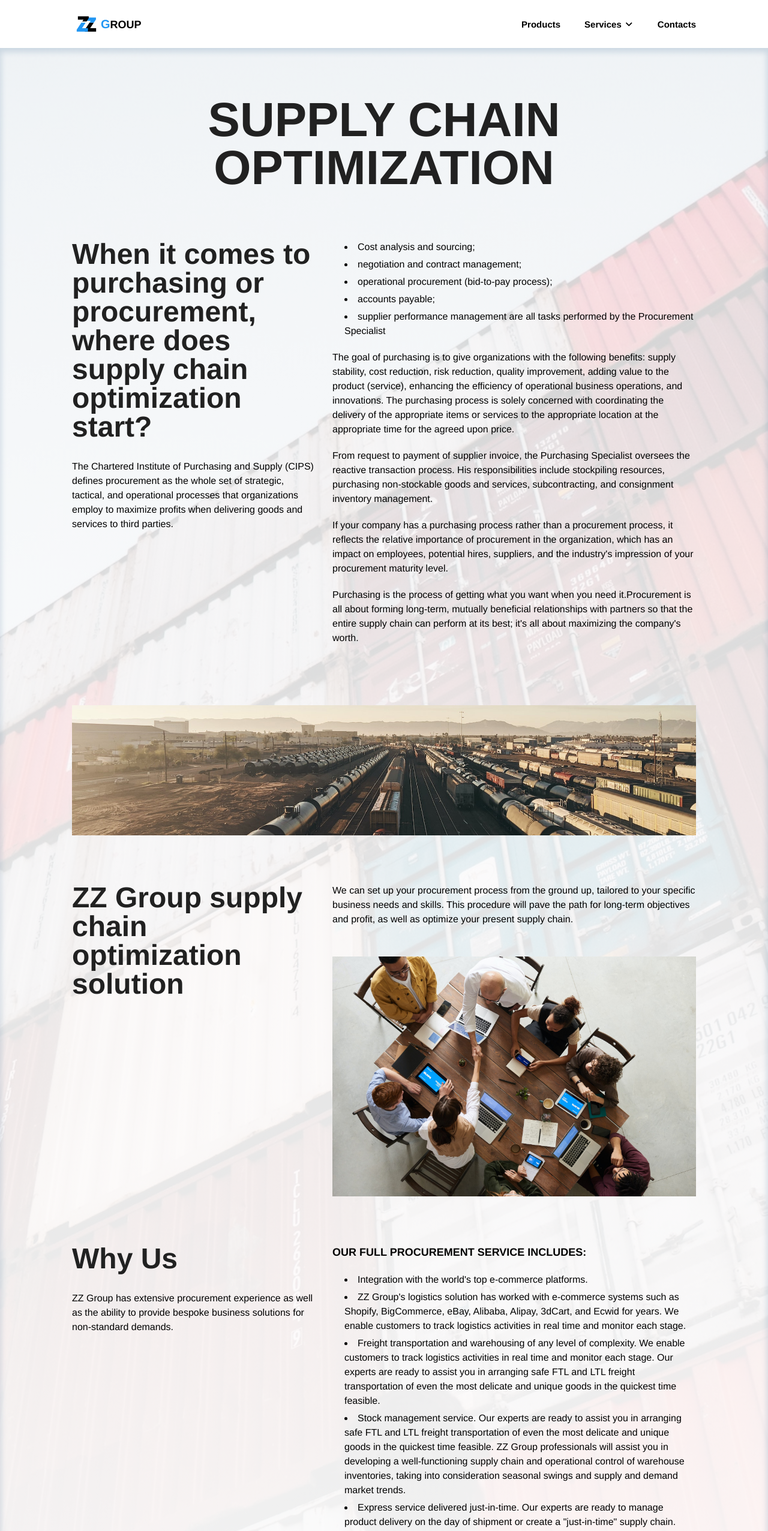
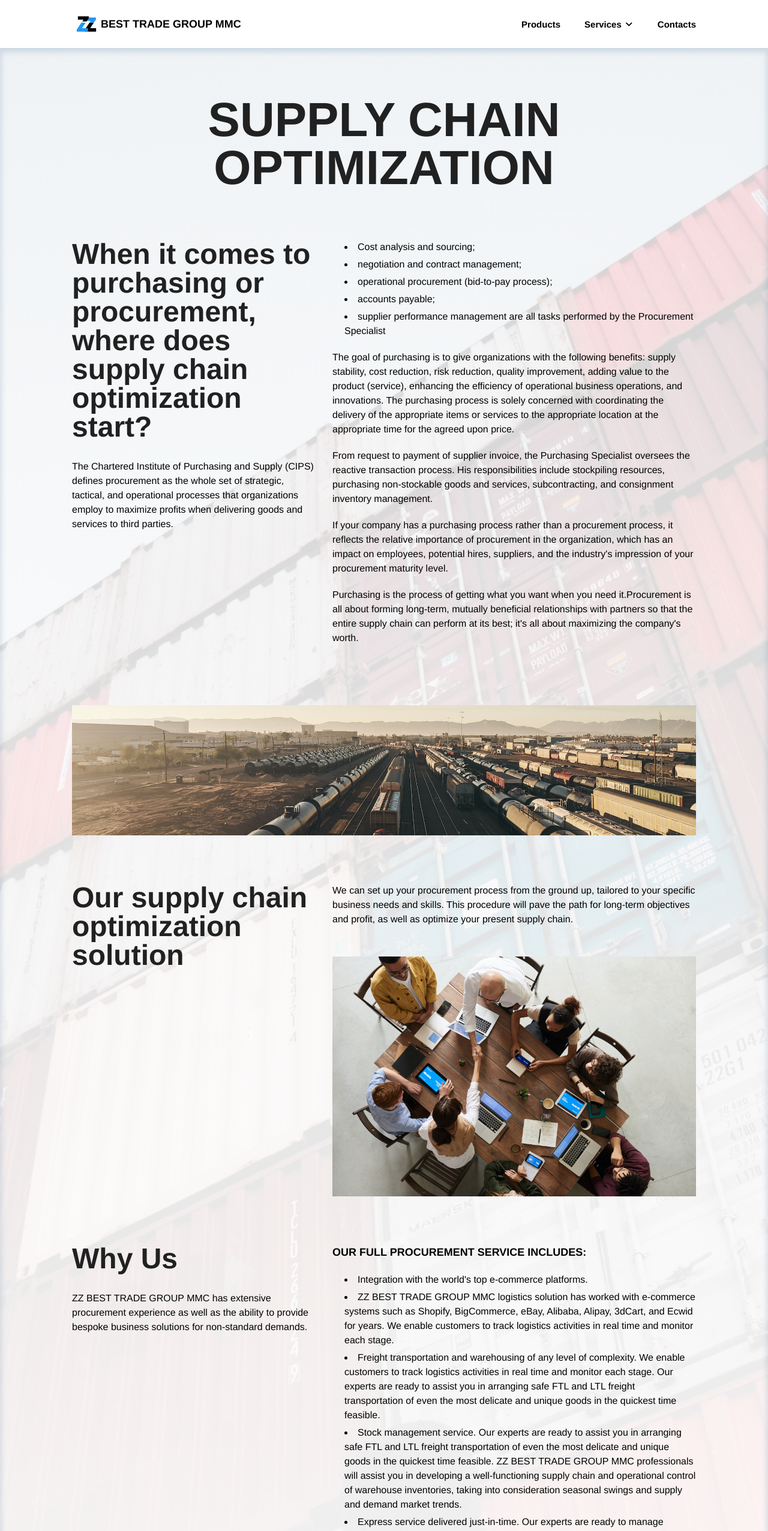
Before and after one commit to flatydoc/ZZFront, a Vue app: page /supply-chain-optimization in a window 1280 px wide. Shown: the top 2553 px of the page at 60% size. Built offline with nearby package versions, Linux system fonts and the light colour scheme.

Commit message:
text_fix

```diff
--- a/package.json
+++ b/package.json
@@ -18,6 +18,7 @@
     "sass": "^1.56.1",
     "sass-loader": "^13.2.0",
     "vue": "^3.2.13",
+    "vue-i18n": "^8.28.2",
     "vue-router": "^4.1.6",
     "vue3-carousel": "^0.2.8"
   },
--- a/src/components/HeaderBlock.vue
+++ b/src/components/HeaderBlock.vue
@@ -7,7 +7,7 @@
           src="../assets/logo.svg"
           alt="ZZ BEST TRADE GROUP MMC logo"
         />
-        <p class="logo-name"><span>G</span>ROUP</p>
+        <p class="logo-name">BEST TRADE GROUP MMC</p>
       </router-link>
       <nav class="nav">
         <router-link @click="active = false" class="nav__item" to="/products"
--- a/src/components/pages/HomePage.vue
+++ b/src/components/pages/HomePage.vue
@@ -8,9 +8,9 @@
         </h1>
         <p class="subtitle">BEST TRADE GROUP MMC</p>
         <p class="desc">
-          Our services will assist you in trading your products in UAE. Our
-          goods are produced in our own full-cycle manufacturing facilities in
-          China.
+          Our services will assist you in trading your products in Azerbaijan.
+          Our goods are produced in our own full-cycle manufacturing facilities
+          in China.
         </p>
         <Button
           @click="open('/contacts')"
@@ -33,8 +33,8 @@
           </div>
           <h3 class="card-title">IMPORT / EXPORT</h3>
           <p>
-            Many enterprises have already benefited from ZZ group's assistance
-            in importing and exporting their goods around the world.
+            Many enterprises have already benefited from ZZ BEST TRADE GROUP MMC
+            assistance in importing and exporting their goods around the world.
           </p>
         </div>
         <div @click="open('/supply-chain-optimization')" class="card">
@@ -47,8 +47,9 @@
           </div>
           <h3 class="card-title">SUPPLY CHAIN OPTIMIZATION</h3>
           <p>
-            ZZ Group has extensive experience with procurement processes and
-            developing tailored business solutions for specific needs.
+            ZZ BEST TRADE GROUP MMC has extensive experience with procurement
+            processes and developing tailored business solutions for specific
+            needs.
           </p>
         </div>
         <div @click="open('/trade-promotion-optimization')" class="card">
@@ -61,7 +62,7 @@
           </div>
           <h3 class="card-title">TRADE PROMOTION OPTIMIZATION</h3>
           <p>
-            The ZZ company splits the expense of exposition stands and
+            ZZ BEST TRADE GROUP MMC splits the expense of exposition stands and
             promoters, presenters, marketers, and designers.
           </p>
         </div>
--- a/src/components/pages/ImportPage.vue
+++ b/src/components/pages/ImportPage.vue
@@ -61,18 +61,19 @@
           companies on the market that assist with import and export, as well as
           organizing delivery to a warehouse. Professionals working in such
           firms rule out the potential of making a mistake in document
-          preparation or violating the law. ZZ group has already assisted
-          several enterprises in effectively importing and exporting their
-          products in UAE and China. Managers have set up a dependable system
-          involving manufacturers, sellers, buyers, and delivery providers to
-          accomplish this.
+          preparation or violating the law. ZZ BEST TRADE GROUP MMC has already
+          assisted several enterprises in effectively importing and exporting
+          their products in Azerbaijan and China. Managers have set up a
+          dependable system involving manufacturers, sellers, buyers, and
+          delivery providers to accomplish this.
         </p>
       </div>
     </section>
     <section class="footer">
       <h4 class="footer-title">Find out more about the service</h4>
       <p class="footer-subtitle">
-        ZZ Group will provide you with the comprehensive service you require.
+        ZZ BEST TRADE GROUP MMC will provide you with the comprehensive service
+        you require.
       </p>
       <Button
         @click="open('/contacts')"
--- a/src/components/pages/LogisticsServicesPage.vue
+++ b/src/components/pages/LogisticsServicesPage.vue
@@ -28,7 +28,9 @@
     <img src="../../assets/logistics_page_2.png" />
     <section class="chapter">
       <div class="chapter__block-left">
-        <h3 class="chapter-title">Logistics benefits with ZZ Group</h3>
+        <h3 class="chapter-title">
+          Logistics benefits with ZZ BEST TRADE GROUP MMC
+        </h3>
         <ul class="chapter-list">
           <li>
             Decreasing the costs of transporting and selling products to end
@@ -61,7 +63,7 @@
     </section>
     <section class="chapter">
       <div class="chapter__block-left">
-        <h3 class="chapter-title">Why ZZ Group</h3>
+        <h3 class="chapter-title">Why Us</h3>
       </div>
       <div class="chapter__block-right">
         <p>
@@ -70,9 +72,9 @@
           customs clearance.
         </p>
         <p>
-          ZZ Group handles all aspects of packing, labeling, storage, and
-          transportation of raw materials and goods, allowing business
-          management to concentrate on the product.
+          ZZ BEST TRADE GROUP MMC handles all aspects of packing, labeling,
+          storage, and transportation of raw materials and goods, allowing
+          business management to concentrate on the product.
         </p>
       </div>
     </section>
@@ -80,7 +82,8 @@
     <section class="footer">
       <h4 class="footer-title">Find out more about the service</h4>
       <p class="footer-subtitle">
-        ZZ Group will provide you with the comprehensive service you require.
+        ZZ BEST TRADE GROUP MMC will provide you with the comprehensive service
+        you require.
       </p>
       <Button
         @click="open('/contacts')"
--- a/src/components/pages/ProductsPage.vue
+++ b/src/components/pages/ProductsPage.vue
@@ -2,10 +2,11 @@
   <div class="wrapper">
     <section class="head">
       <div class="info">
-        <h1 class="title">
+        <h2 class="title">
           PRODUCTS <br />
           ZZ GROUP
-        </h1>
+        </h2>
+        <p class="subtitle">BEST TRADE GROUP MMC</p>
         <a class="anchor-link button" href="#consumer_electronics"
           >Consumer electronics</a
         >
@@ -199,6 +200,14 @@
         color: #212121;
         font-size: 80px;
         font-weight: 700;
+      }
+
+      .subtitle {
+        margin-bottom: 30px;
+
+        color: rgba(33, 33, 33, 0.6);
+        font-size: 36px;
+        font-weight: 400;
       }
 
       .anchor-link {
--- a/src/components/pages/SupplyChainPage.vue
+++ b/src/components/pages/SupplyChainPage.vue
@@ -58,9 +58,7 @@
     <img src="../../assets/supply_page_1.jpg" />
     <section class="chapter">
       <div class="chapter__block-left">
-        <h3 class="chapter-title">
-          ZZ Group supply chain optimization solution
-        </h3>
+        <h3 class="chapter-title">Our supply chain optimization solution</h3>
       </div>
       <div class="chapter__block-right">
         <p>
@@ -80,8 +78,9 @@
       <div class="chapter__block-left">
         <h3 class="chapter-title">Why Us</h3>
         <p>
-          ZZ Group has extensive procurement experience as well as the ability
-          to provide bespoke business solutions for non-standard demands.
+          ZZ BEST TRADE GROUP MMC has extensive procurement experience as well
+          as the ability to provide bespoke business solutions for non-standard
+          demands.
         </p>
       </div>
       <div class="chapter__block-right">
@@ -91,10 +90,10 @@
         <ul class="chapter-list">
           <li>Integration with the world's top e-commerce platforms.</li>
           <li>
-            ZZ Group's logistics solution has worked with e-commerce systems
-            such as Shopify, BigCommerce, eBay, Alibaba, Alipay, 3dCart, and
-            Ecwid for years. We enable customers to track logistics activities
-            in real time and monitor each stage.
+            ZZ BEST TRADE GROUP MMC logistics solution has worked with
+            e-commerce systems such as Shopify, BigCommerce, eBay, Alibaba,
+            Alipay, 3dCart, and Ecwid for years. We enable customers to track
+            logistics activities in real time and monitor each stage.
           </li>
           <li>
             Freight transportation and warehousing of any level of complexity.
@@ -106,11 +105,11 @@
           <li>
             Stock management service. Our experts are ready to assist you in
             arranging safe FTL and LTL freight transportation of even the most
-            delicate and unique goods in the quickest time feasible. ZZ Group
-            professionals will assist you in developing a well-functioning
-            supply chain and operational control of warehouse inventories,
-            taking into consideration seasonal swings and supply and demand
-            market trends.
+            delicate and unique goods in the quickest time feasible. ZZ BEST
+            TRADE GROUP MMC professionals will assist you in developing a
+            well-functioning supply chain and operational control of warehouse
+            inventories, taking into consideration seasonal swings and supply
+            and demand market trends.
           </li>
           <li>
             Express service delivered just-in-time. Our experts are ready to
@@ -118,17 +117,17 @@
             "just-in-time" supply chain.
           </li>
           <li>
-            Service for reverse logistics. ZZ Group is prepared to give our
-            customers with the option of returning defective products through a
-            global network of warehouses. We provide a simple return policy and
-            prompt replacement.
+            Service for reverse logistics. ZZ BEST TRADE GROUP MMC is prepared
+            to give our customers with the option of returning defective
+            products through a global network of warehouses. We provide a simple
+            return policy and prompt replacement.
           </li>
         </ul>
       </div>
     </section>
     <section class="benefits">
       <h4 class="benefits-title">
-        ZZ Group benefits for procurement services:
+        ZZ BEST TRADE GROUP MMC benefits for procurement services:
       </h4>
       <div class="benefits__wrapper">
         <div>
@@ -147,7 +146,8 @@
     <section class="footer">
       <h4 class="footer-title">Find out more about the service</h4>
       <p class="footer-subtitle">
-        ZZ Group will provide you with the comprehensive service you require.
+        ZZ BEST TRADE GROUP MMC will provide you with the comprehensive service
+        you require.
       </p>
       <Button
         @click="open('/contacts')"
--- a/src/components/pages/TradePromotionPage.vue
+++ b/src/components/pages/TradePromotionPage.vue
@@ -84,19 +84,21 @@
           type of event, owing to a lack of funds. They must pay not only the
           entrance fees, but also all associated expenditures such as travel,
           visas, lodging, stand design, printing of all handouts, and the wages
-          of managers or corporate representatives. ZZ Group decided to provide
-          special conditions to assist diverse enterprises and start-ups in
-          attending trade shows. We promise to split the cost of exposition
-          stands and to provide promoters, speakers, marketers, and designers to
-          help with the creation of promotional materials. At the same time, ZZ
-          Group gives comprehensive participation metrics and advice.
+          of managers or corporate representatives. ZZ BEST TRADE GROUP MMC
+          decided to provide special conditions to assist diverse enterprises
+          and start-ups in attending trade shows. We promise to split the cost
+          of exposition stands and to provide promoters, speakers, marketers,
+          and designers to help with the creation of promotional materials. At
+          the same time, ZZ BEST TRADE GROUP MMC gives comprehensive
+          participation metrics and advice.
         </p>
       </div>
     </section>
     <section class="footer">
       <h4 class="footer-title">Find out more about the service</h4>
       <p class="footer-subtitle">
-        ZZ Group will provide you with the comprehensive service you require.
+        ZZ BEST TRADE GROUP MMC will provide you with the comprehensive service
+        you require.
       </p>
       <Button
         @click="open('/contacts')"
--- /dev/null
+++ b/src/i18n/az.json
@@ -0,0 +1,5 @@
+{
+  "title": "ZZ Group",
+  "subtitle": "BEST TRADE GROUP MMC",
+  "desc": "Xidmətlərimiz, məhsullarınızı Azərbaycan alıb satmağınıza kömək edəcəkdir. Məhsullarımız Çindəki tam dövriyyəli istehsalat müəssisələrində istehsal olunur."
+}
--- /dev/null
+++ b/src/i18n/en.json
@@ -0,0 +1,5 @@
+{
+  "title": "ZZ Group",
+  "subtitle": "BEST TRADE GROUP MMC",
+  "desc": "Our services will assist you in trading your products in Azerbaijan. Our goods are produced in our own full-cycle manufacturing facilities in China."
+}
```
Also changed, not shown: src/i18n/index.js (added, +9 -0 lines), src/main.js (+4 -3 lines), 1 other file (tests, documents, lock files or other folders).
